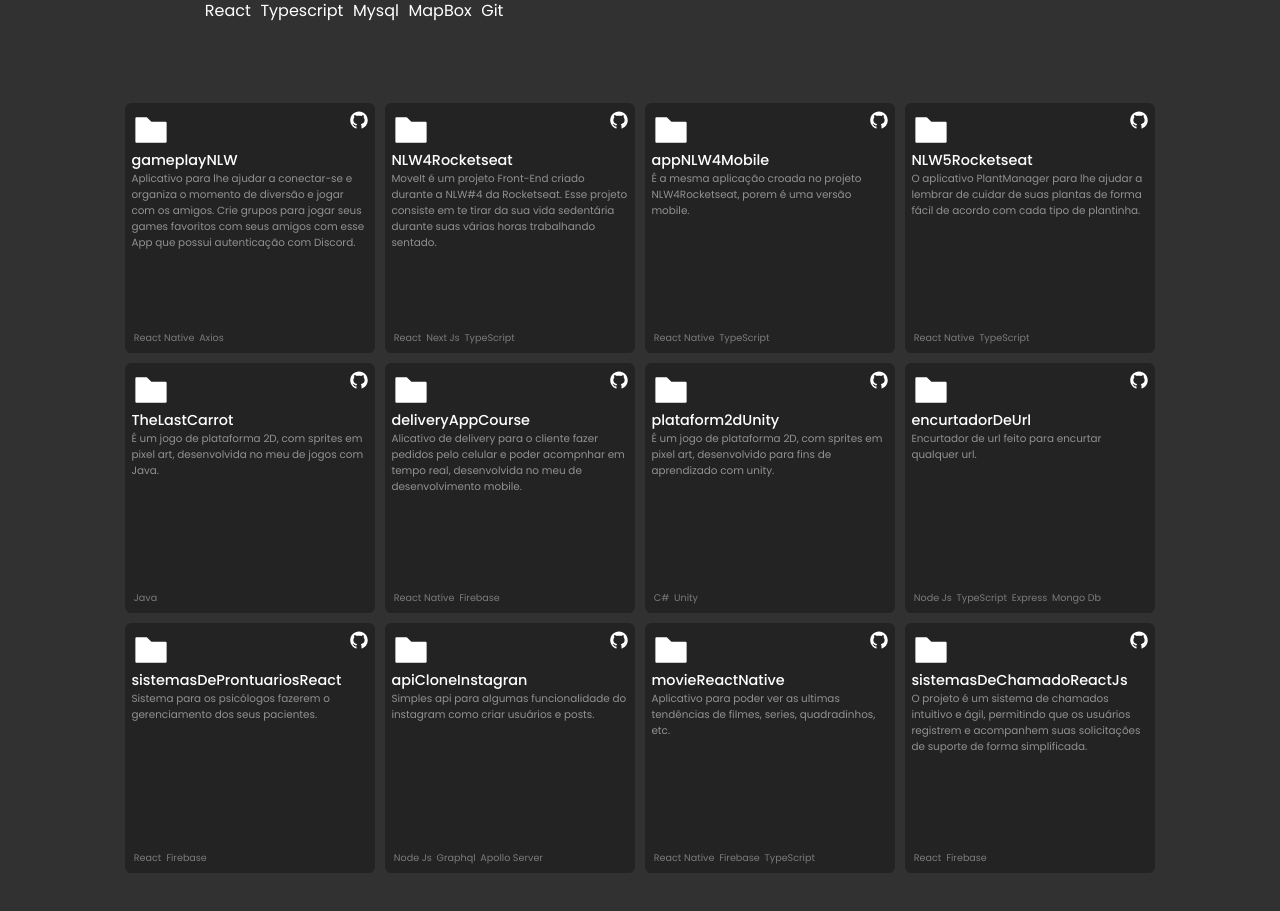
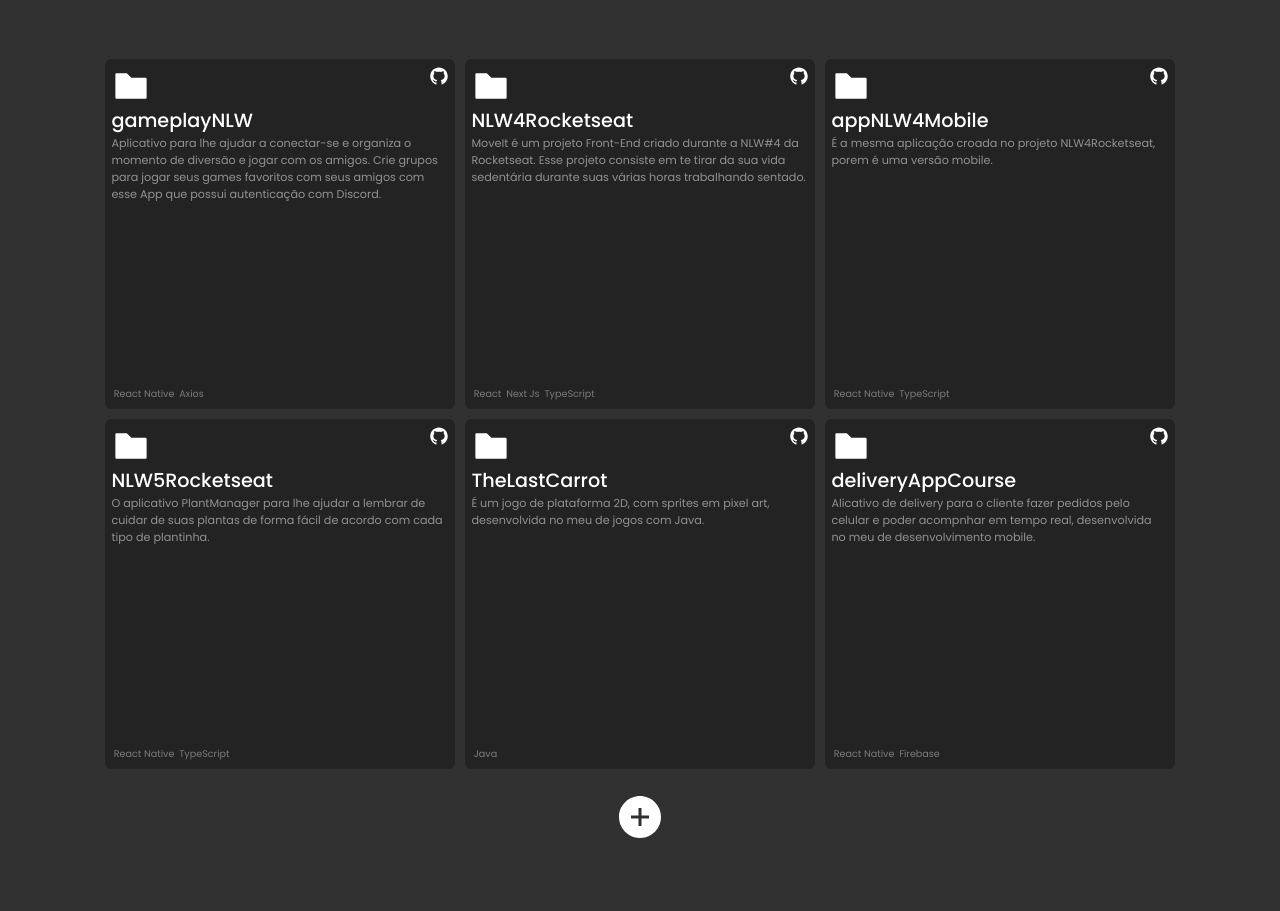
Before and after one commit to Mynameisjohndev/myPersonalBlog, a React (Create React App) app: page / in a window 1280 px wide. Shown: the part 2983-3894 px from the top of the page. After the commit the page ends 3872 px from the top, so only its background shows below. Built offline with nearby package versions, Linux system fonts and the light colour scheme.

Commit message:
feat: adding more card git

```diff
--- a/src/components/CardGitProject/index.tsx
+++ b/src/components/CardGitProject/index.tsx
@@ -3,8 +3,8 @@ import { AiFillFolder, AiFillGithub } from 'react-icons/ai';
 import { IDataCardGitProject } from '../../interfaces/cardGitProject';
 import { CardGitProjectContainer } from './styles';
 
-const CardGitProject = ({ card }: IDataCardGitProject) => {
-  const { description, title, techs } = card;
+const CardGitProject = ({ card, action }: IDataCardGitProject) => {
+  const { description, title, techs, index } = card;
   const cardVariants = {
     // hidden: { opacity: 0, y: 50 },
     // show: { opacity: 1, y: 0 },
@@ -12,6 +12,7 @@ const CardGitProject = ({ card }: IDataCardGitProject) => {
   };
   return (
     <CardGitProjectContainer
+      onClick={() => action(index)}
       variants={cardVariants}
       initial={{ opacity: 0, scale: 0 }}
       animate={{ opacity: 1, scale: 1 }}
--- a/src/components/CardGitProject/styles.ts
+++ b/src/components/CardGitProject/styles.ts
@@ -5,10 +5,15 @@ import styled from 'styled-components';
 const CardGitProjectContainer = styled(motion.div)`
   /* border: 0.1px solid
       ${({ theme }) => transparentize(0.9, theme.COLORS.WHITE)}; */
-  margin: auto;
-  width: 250px;
+  /* margin: auto; */
+  align-self: center;
+  width: 350px;
+  height: 350px;
+  @media (max-width: 550px) {
+    width: 250px;
+    height: 250px;
+  }
   background-color: ${({ theme }) => theme.COLORS.BLACK_60};
-  height: 250px;
   display: flex;
   justify-content: space-between;
   flex-direction: column;
@@ -49,11 +54,11 @@ const CardGitProjectContainer = styled(motion.div)`
     }
     h1 {
       color: ${({ theme }) => theme.COLORS.WHITE};
-      font-size: 0.9rem;
+      font-size: 1.2rem;
       font-weight: 500;
     }
     p {
-      font-size: 0.65rem;
+      font-size: 0.7rem;
       width: 100%;
       color: ${({ theme }) => transparentize(0.5, theme.COLORS.WHITE)};
     }
--- a/src/components/ListGitProjects/index.tsx
+++ b/src/components/ListGitProjects/index.tsx
@@ -1,35 +1,60 @@
+/* eslint-disable prefer-const */
 /* eslint-disable @typescript-eslint/no-unused-vars */
+/* eslint-disable guard-for-in */
+/* eslint-disable no-restricted-syntax */
 import { AnimatePresence } from 'framer-motion';
-import { useState } from 'react';
+import { useState, useEffect } from 'react';
+import { AiFillPlusCircle, AiFillMinusCircle } from 'react-icons/ai';
 
 import { IListCardGitProject } from '../../interfaces/cardGitProject';
 import { CardGitProject } from '../CardGitProject';
 import { ContainerList, ListGitProjectsContainer } from './styles';
 
 const ListGitProjects: React.FC<IListCardGitProject> = ({ projects }) => {
-  const [cards, setCards] = useState(projects);
+  const [displayedCards, setDisplayedCards] = useState(projects.slice(0, 6));
+  const [isExpanded, setIsExpanded] = useState(false);
 
-  const addItem = () => {
-    // setCards([...cards, Math.max(...cards) + 1]);
+  const addMoreCard = () => {
+    setIsExpanded(true);
+    setDisplayedCards(projects.slice(0, 12));
   };
-  // const removeItem = (index: number) => {
-  //   setCards(cards.filter((cards, i) => i !== index));
-  // };
-  const sortItems = () => {
-    // setCards([...cards].sort((a, b) => b - a));
+
+  const removeCards = () => {
+    const filteredCards = displayedCards.filter(card => card.index > 6);
+    const reverseFilteredCard = filteredCards.reverse();
+    let cards = displayedCards;
+    for (let card = 0; card <= reverseFilteredCard.length - 1; card += 1) {
+      const { index } = reverseFilteredCard[card];
+      setTimeout(() => {
+        console.log(reverseFilteredCard[card]);
+        cards.splice(index, 1);
+        setDisplayedCards(cards.filter(thisCard => thisCard.index !== index));
+      }, 400 * card);
+      setIsExpanded(false);
+    }
+  };
+
+  const removeItem = (index: number) => {
+    // setDisplayedCards(displayedCards.filter(card => card.index !== index));
   };
 
   return (
     <ContainerList>
-      {/* <button onClick={addItem}>Adicionar Item</button>
-      <button onClick={sortItems}>Ordenar Itens</button> */}
       <AnimatePresence>
         <ListGitProjectsContainer>
-          {cards.map((card, key) => {
-            return <CardGitProject {...{ card, key }} />;
+          {displayedCards.map((card, key) => {
+            return <CardGitProject {...{ card, key, action: removeItem }} />;
           })}
         </ListGitProjectsContainer>
       </AnimatePresence>
+      {!isExpanded && (
+        <AiFillPlusCircle className="add-more-cards" onClick={addMoreCard} />
+      )}
+      {/* {isExpanded ? (
+        <AiFillMinusCircle className="add-more-cards" onClick={removeCards} />
+      ) : (
+        <AiFillPlusCircle className="add-more-cards" onClick={addMoreCard} />
+      )} */}
     </ContainerList>
   );
 };
--- a/src/components/ListGitProjects/styles.ts
+++ b/src/components/ListGitProjects/styles.ts
@@ -3,26 +3,39 @@ import styled from 'styled-components';
 
 const ContainerList = styled.div`
   align-self: center;
+  display: flex;
+  flex-direction: column;
+  align-items: center;
+  margin-top: 2rem;
+
   button {
     background-color: ${({ theme }) => theme.COLORS.GREEN_30};
+  }
+  .add-more-cards {
+    align-self: center;
+    color: #fff;
+    width: 3rem;
+    height: 3rem;
+    margin-top: 1.5rem;
+    transition: 0.3s all;
+    &:hover {
+      transform: scale(2);
+    }
   }
 `;
 
 const ListGitProjectsContainer = styled(motion.div)`
   display: grid;
-  grid-template-columns: repeat(auto-fit, minmax(250px, 1fr));
+  grid-template-columns: repeat(auto-fit, minmax(350px, 1fr));
   grid-gap: 10px;
-  width: 1030px;
+  width: 1070px;
   @media (max-width: 1220px) {
-    /* width: 840px; */
-    width: 770px;
+    width: 710px;
   }
-  @media (max-width: 950px) {
-    /* width: 560px; */
-    width: 510px;
+  @media (max-width: 860px) {
+    width: 350px;
   }
-  @media (max-width: 660px) {
-    /* width: 280px; */
+  @media (max-width: 550px) {
     width: 250px;
   }
 `;
--- a/src/components/ListProject/styles.ts
+++ b/src/components/ListProject/styles.ts
@@ -3,7 +3,7 @@ import styled from 'styled-components';
 const ListProjectContainer = styled.div`
   display: flex;
   flex-direction: column;
-  margin-top: 3rem;
+  margin-top: 2rem;
   padding: 3rem;
 `;
 
--- a/src/interfaces/cardGitProject.ts
+++ b/src/interfaces/cardGitProject.ts
@@ -3,10 +3,12 @@ export interface ICardGitProject {
   description: string;
   techs: string[];
   link: string;
+  index: number;
 }
 
 export interface IDataCardGitProject {
   card: ICardGitProject;
+  action: (index: number) => void;
 }
 
 export interface IListCardGitProject {
--- a/src/pages/Portfolio/Projects/index.tsx
+++ b/src/pages/Portfolio/Projects/index.tsx
@@ -7,8 +7,9 @@ import { ContainerProjects } from './styles';
 const Projects = () => {
   return (
     <ContainerProjects>
-      <h1>Algumas coisas que desenvolvi</h1>
+      {/* <h1>Algumas coisas que desenvolvi</h1> */}
       <ListProject {...{ projects: data.projects }} />
+      {/* <h1>Outros projetos notáveis</h1> */}
       <ListGitProjects {...{ projects: datagit.projects }} />
     </ContainerProjects>
   );
--- a/src/utils/gitprojects.json
+++ b/src/utils/gitprojects.json
@@ -1,72 +1,84 @@
 {
   "projects":[
     {
+      "index": 1,
       "title": "gameplayNLW",
       "description": "Aplicativo para lhe ajudar a conectar-se e organiza o momento de diversão e jogar com os amigos. Crie grupos para jogar seus games favoritos com seus amigos com esse App que possui autenticação com Discord.",
       "link": "https://github.com/Mynameisjohndev/gameplayNLW",
       "techs": ["React Native", "Axios" ]
     },
     {
+      "index": 2,
       "title": "NLW4Rocketseat",
       "description": "MoveIt é um projeto Front-End criado durante a NLW#4 da Rocketseat. Esse projeto consiste em te tirar da sua vida sedentária durante suas várias horas trabalhando sentado.",
       "link": "https://github.com/Mynameisjohndev/gameplayNLW",
       "techs": [ "React", "Next Js", "TypeScript"]
     },
     {
+      "index": 3,
       "title": "appNLW4Mobile",
       "description": "É a mesma aplicação croada no projeto NLW4Rocketseat, porem é uma versão mobile.",
       "link": "https://github.com/Mynameisjohndev/gameplayNLW",
       "techs": [ "React Native", "TypeScript" ]
     },
     {
+      "index": 4,
       "title": "NLW5Rocketseat",
       "description": "O aplicativo PlantManager para lhe ajudar a lembrar de cuidar de suas plantas de forma fácil de acordo com cada tipo de plantinha.",
       "link": "https://github.com/Mynameisjohndev/gameplayNLW",
       "techs": [ "React Native", "TypeScript" ]
     },
     {
+      "index": 5,
       "title": "TheLastCarrot",
       "description": "É um jogo de plataforma 2D, com sprites em pixel art, desenvolvida no meu de jogos com Java.",
       "link": "https://github.com/Mynameisjohndev/TheLastCarrot",
       "techs": ["Java"]
     },
     {
+      "index": 6,
       "title": "deliveryAppCourse",
       "description": "Alicativo de delivery para o cliente fazer pedidos pelo celular e poder acompnhar em tempo real, desenvolvida no meu de desenvolvimento mobile.",
       "link": "https://github.com/Mynameisjohndev/deliveryAppCourse",
       "techs": ["React Native", "Firebase" ]
     },
     {
+      "index": 7,
       "title": "plataform2dUnity",
       "description": "É um jogo de plataforma 2D, com sprites em pixel art, desenvolvido para fins de aprendizado com unity.",
       "link": "https://github.com/Mynameisjohndev/plataform2dUnity",
       "techs": ["C#", "Unity"]
     },
     {
+      "index": 8,
       "title": "encurtadorDeUrl",
       "description": "Encurtador de url feito para encurtar qualquer url.",
       "link": "https://github.com/Mynameisjohndev/encurtadorDeUrl",
       "techs": ["Node Js", "TypeScript", "Express", "Mongo Db"]
     },
     {
+      "index": 9,
       "title": "sistemasDeProntuariosReact",
       "description": "Sistema para os psicólogos fazerem o gerenciamento dos seus pacientes.",
       "link": "https://github.com/Mynameisjohndev/encurtadorDeUrl",
       "techs": ["React", "Firebase"]
     },
     {
+      "index": 10,
       "title": "apiCloneInstagran",
       "description": "Simples api para algumas funcionalidade do instagram como criar usuários e posts.",
       "link": "https://github.com/Mynameisjohndev/apiCloneInstagran",
       "techs": ["Node Js", "Graphql", "Apollo Server"]
     },
     {
+      "index": 11,
       "title": "movieReactNative",
       "description": "Aplicativo para poder ver as ultimas tendências de filmes, series, quadradinhos, etc.",
       "link": "https://github.com/Mynameisjohndev/movieReactNative",
       "techs": ["React Native", "Firebase", "TypeScript" ]
     },
     {
+      "index": 12,
       "title": "sistemasDeChamadoReactJs",
       "description": "O projeto é um sistema de chamados intuitivo e ágil, permitindo que os usuários registrem e acompanhem suas solicitações de suporte de forma simplificada.",
       "link": "https://github.com/Mynameisjohndev/sistemasDeChamadoReactJs",
```
